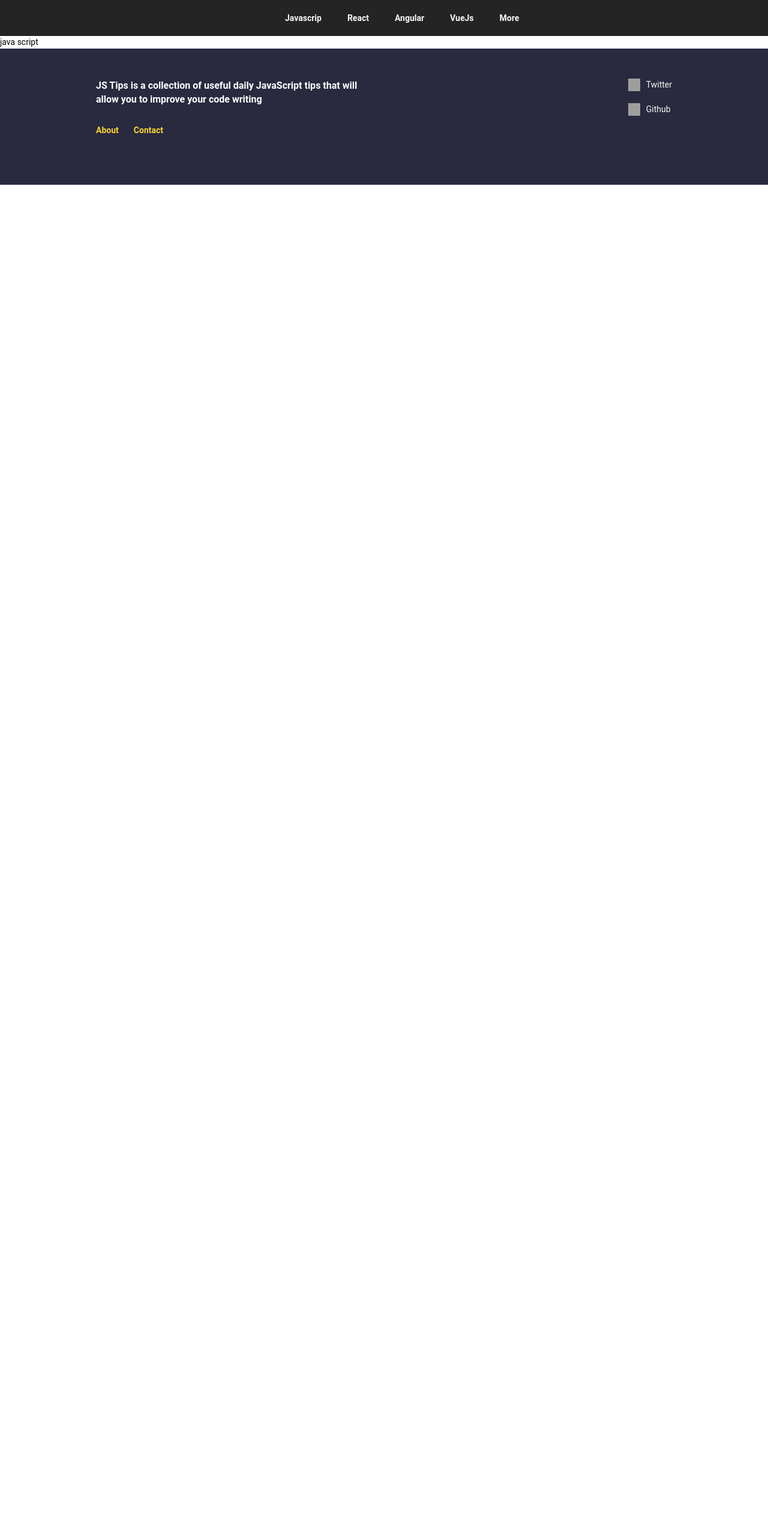
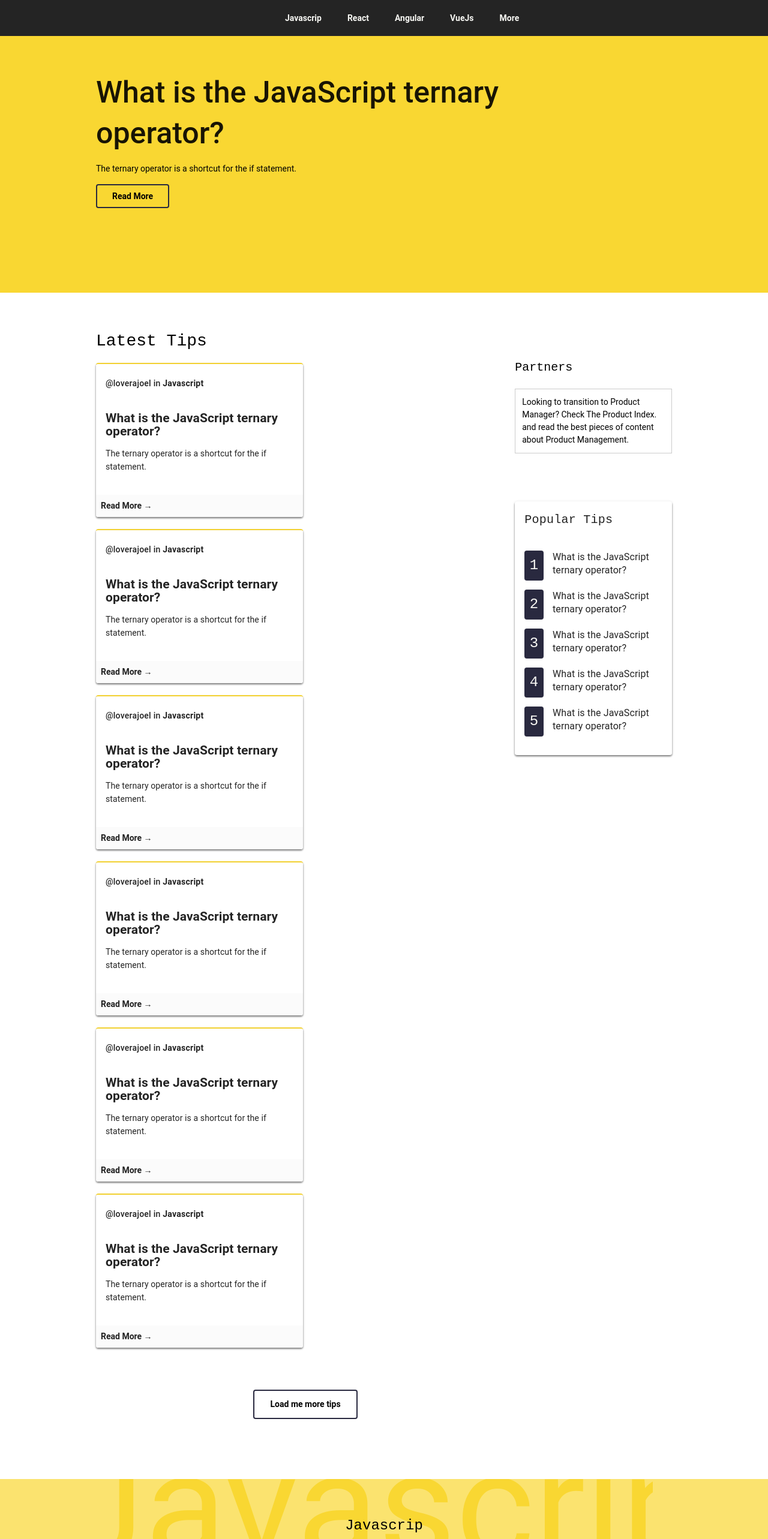
Before and after one commit to huynhquangminh/Js-tip-page-vuejs, a Vue app in the folder js-tip-co/: page /javascript in a window 1280 px wide. Shown: the part 120-2686 px from the top of the page at 60% size. Before the commit the page ends 800 px from the top, so only its background shows below. Built offline with nearby package versions, Linux system fonts and the light colour scheme; grey boxes are pictures that could not be loaded.

Commit message:
update page js

```diff
--- a/js-tip-co/src/views/Header.vue
+++ b/js-tip-co/src/views/Header.vue
@@ -2,11 +2,9 @@
     <header class="header">
         <div class="header_content">
             <div class="header_contentLogo">
-                <img
-                    src="https://www.jstips.co/assets/images/logo.svg"
-                    width="80"
-                    height="80"
-                />
+                <a href="/home">
+                    <img src="https://www.jstips.co/assets/images/logo.svg" width="80" height="80" />
+                </a>
             </div>
             <div class="header_contentAction">
                 <v-btn class="header_contentAction_btn">
@@ -14,7 +12,11 @@
                 </v-btn>
                 <v-menu offset-y :left="true" nudge-right="5" nudge-top="-10">
                     <template v-slot:activator="{ on, attrs }">
-                        <span v-bind="attrs" v-on="on" class="header_contentAction_language">{{textLanguage}}</span>
+                        <span
+                            v-bind="attrs"
+                            v-on="on"
+                            class="header_contentAction_language"
+                        >{{textLanguage}}</span>
                     </template>
                     <v-list>
                         <v-list-item v-for="(item, index) in listLanguage" :key="index">
@@ -68,8 +70,9 @@
             }
             &_language {
                 &::after {
-                    content: "";
-                    background: url(https://www.jstips.co/assets/images/arrow_down.svg) no-repeat;
+                    content: '';
+                    background: url(https://www.jstips.co/assets/images/arrow_down.svg)
+                        no-repeat;
                     width: 12px;
                     height: 7px;
                     margin: 0 0 1px 10px;
--- a/js-tip-co/src/views/Home.vue
+++ b/js-tip-co/src/views/Home.vue
@@ -37,7 +37,7 @@
 </script>
 <style lang="scss">
 .home {
-    height: 1900px;
+    // height: 1900px;
     padding: 60px 0 0;
     &_content {
       display: flex;
--- a/js-tip-co/src/views/Javascript.vue
+++ b/js-tip-co/src/views/Javascript.vue
@@ -1,8 +1,122 @@
 <template>
-<div>java script</div>
+    <div class="javascript">
+        <div class="javascript_top">
+            <div class="javascript_top__content">
+                <div class="javascript_top__contentTitle">What is the JavaScript ternary operator?</div>
+                <div class="javascript_top__contentDes">The ternary operator is a shortcut for the if statement.</div>
+                <a class="javascript_top__contentAction" href=""> Read More </a>
+            </div>
+        </div>
+        <div class="javascript_content">
+            <div class="javascript_tips">
+                <div class="javascript_tips__title">Latest Tips</div>
+                <div class="javascript_tips__list">
+                    <div class="javascript_tips__listItem" v-for="(value, index) in 6" :key="index">
+                        <ItemTip></ItemTip>
+                    </div>
+                </div>
+                <div class="javascript_tips__load-more">Load me more tips</div>
+            </div>
+            <div class="javascript_left">
+                <SidebarLeft></SidebarLeft>
+            </div>
+        </div>
+        <div class="javascript_swiper">
+            <SwiperVue />
+        </div>
+    </div>
 </template>
 <script>
+import ItemTip from '../components/ItemTip.vue';
+import SidebarLeft from '../components/SidebarLeft.vue';
+import SwiperVue from '../components/SwiperApp.vue';
+
 export default {
-  name: 'Javascript'
+    name: 'Javascript',
+    components: {
+        ItemTip,
+        SidebarLeft,
+        SwiperVue,
+    },
+};
+</script>
+<style lang="scss">
+.javascript {
+    // height: 1900px;
+    // padding: 60px 0 0;
+    &_top {
+        padding: 60px 0 150px 0;
+        background-color: rgba(249, 215, 50);
+        &__content {
+            width: 75%;
+            margin: auto;
+            &Title {
+              width: 70%;
+                font-size: 50px;
+                font-weight: 500;
+                line-height: 1.36;
+                opacity: 0.9;
+            }
+            &Des {
+              margin-top: 15px;
+              margin-bottom: 25px;
+            }
+            &Action {
+              padding: 10px 25px;
+              font-weight: 700;
+              color: #000;
+              border: solid 2px #29293f;
+              border-radius: 4px;
+              text-decoration: none;
+              text-align: center;
+            }
+        }
+    }
+    &_content {
+        display: flex;
+        margin: auto;
+        width: 75%;
+        padding: 60px 0 0;
+    }
+    &_tips {
+        width: 80%;
+        &__title {
+            font: 400 28px/1.5 'Roboto Mono', monospace;
+            margin-bottom: 15px;
+        }
+        &__list {
+            display: flex;
+            flex-wrap: wrap;
+            &Item {
+                margin: 0 20px 20px 0;
+            }
+        }
+        &__load-more {
+            border-radius: 4px;
+            border: solid 2px #29293f;
+            background-color: transparent;
+            font-size: 14px;
+            font-weight: bold;
+            padding: 12px 20px;
+            text-align: center;
+            cursor: pointer;
+            width: 25%;
+            margin: 50px auto 0;
+            &:hover {
+                background-color: #29293f;
+                color: #f8f8f4;
+            }
+        }
+    }
+    &_left {
+        width: 30%;
+        margin-top: 50px;
+    }
+    &_swiper {
+        width: 100%;
+        height: 755px;
+        margin-top: 100px;
+        display: flex;
+    }
 }
-</script>
+</style>
```
